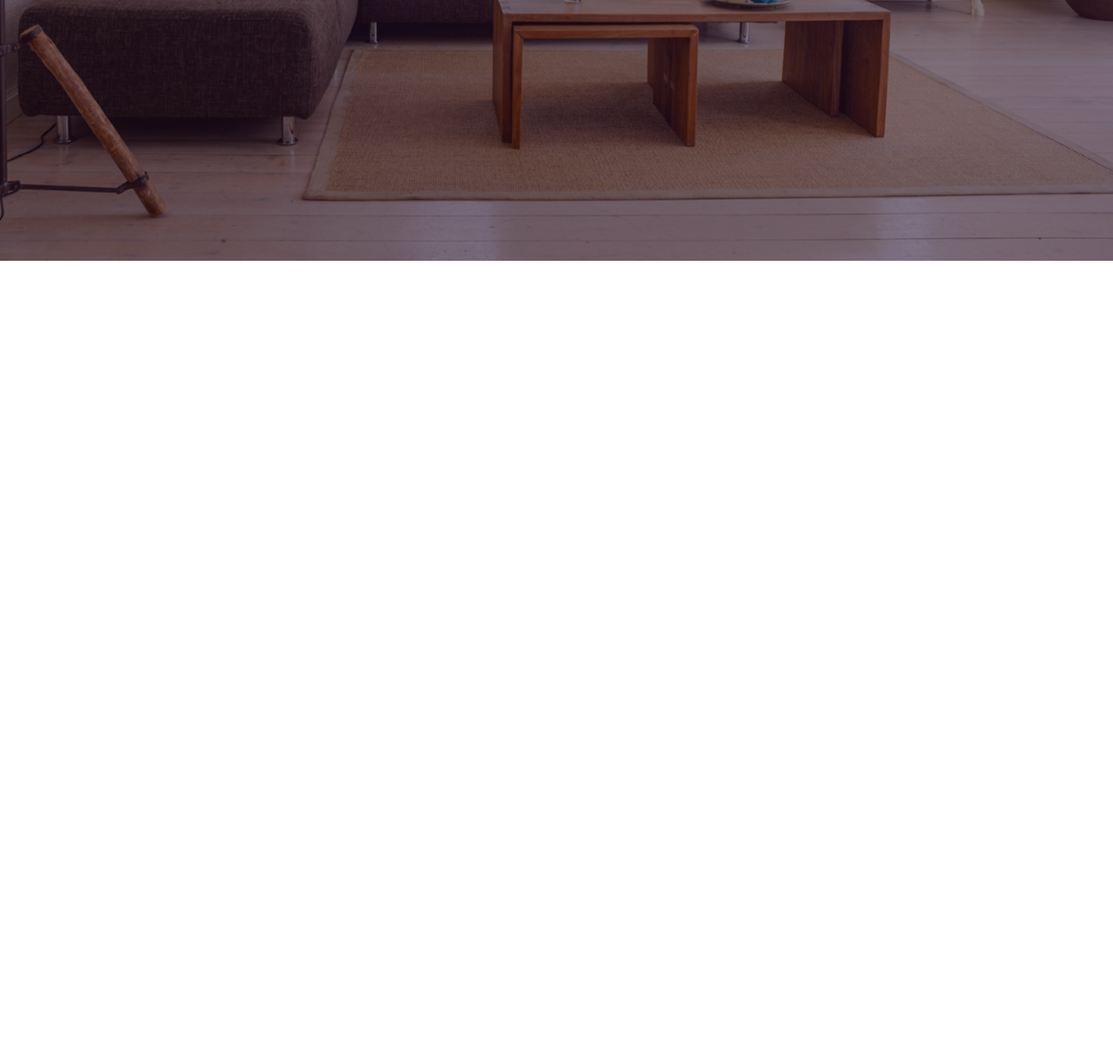
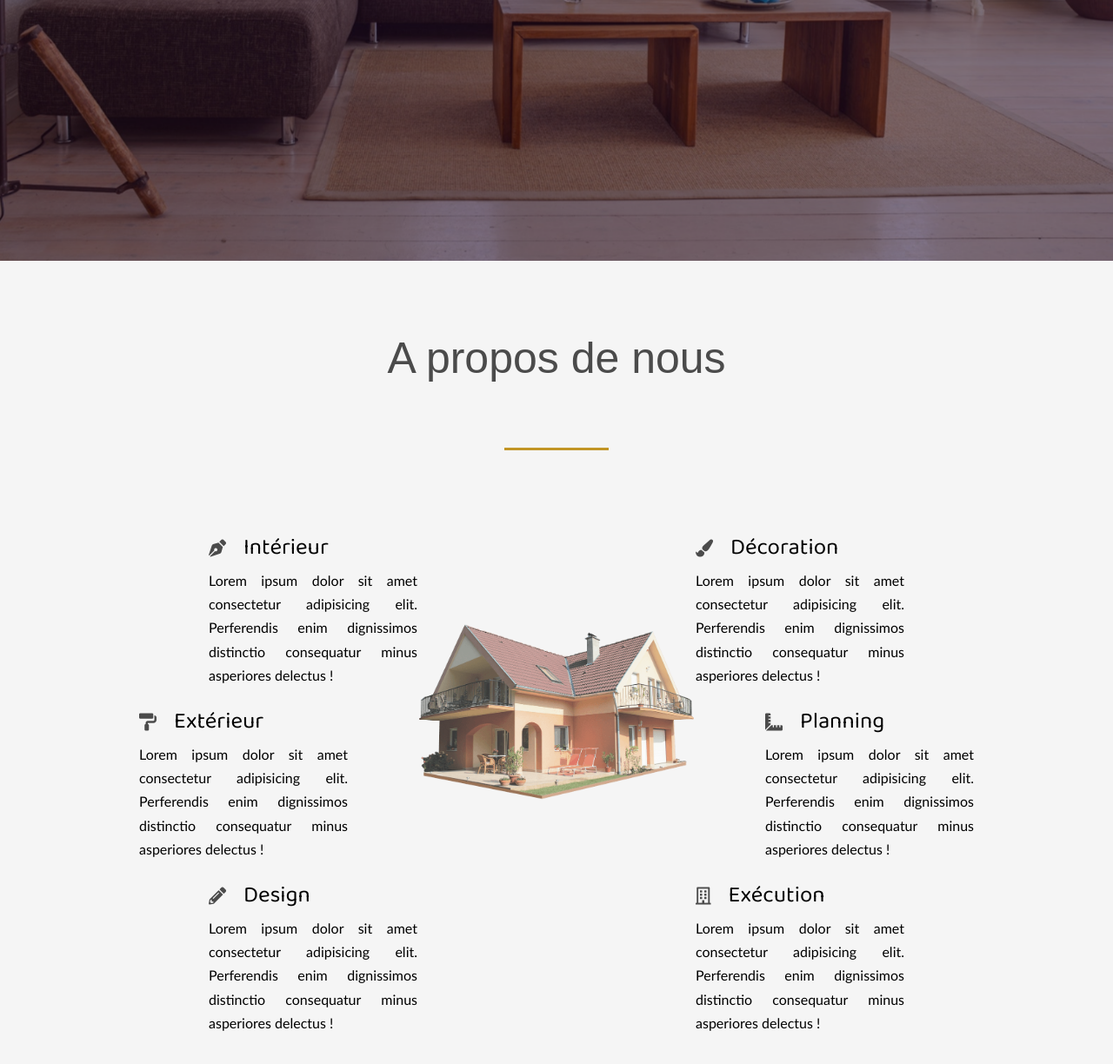
Before and after one commit to DanStX/Architech-design, a plain HTML site: page index.html in a window 1280 px wide. Shown: the part 500-1724 px from the top of the page at 87% size. Before the commit the page ends 800 px from the top, so only its background shows below. Drawn offline with Linux system fonts and the light colour scheme; a web font is replaced by a local one.

Commit message:
a propos fait

```diff
--- a/Assets/css/scss/abstracts/_variables.scss
+++ b/Assets/css/scss/abstracts/_variables.scss
@@ -5,8 +5,10 @@ $white: #fff;
 $black: rgba(0, 0, 0, 0.8);
 $bgc: #c29525;
 $red: red;
+$grey: #4b4b4b;
 $zero: 0;
 $text-color: #555;
+$creme: #f5f5f5;
 
 // $color-text: #;
 // $color-text-alt : #;
@@ -31,6 +33,8 @@ $breakpoint-large: 1000px;
 // Font family
 $Roboto: 'Roboto', sans-serif;
 $Baloo: "Baloo Da 2", serif, sans-serif;
+$Gill: 'Gill Sans', 'Gill Sans MT', Calibri, 'Trebuchet MS', sans-serif;
+$section-header__title: "Muli", serif;
 $big-title: 5rem;
 $animation: moveBanner 1s ;
 // $font-family-title: ;
--- /dev/null
+++ b/Assets/css/scss/components/_about-us-img-wrapper.scss
@@ -0,0 +1,12 @@
+.about-us-img-wrapper {
+    grid-column: 7 / 11 ;
+    grid-row: 2 / 6;
+    width: 100%;
+
+    &__img {
+
+        width: 100%;
+        object-fit: cover;
+        opacity: 0.8;
+    }
+}
--- /dev/null
+++ b/Assets/css/scss/components/_section-header.scss
@@ -0,0 +1,22 @@
+.section-header {
+    display: flex;
+    flex-direction: column;
+    align-items: center;
+    padding: 7rem 0 10rem 0;
+
+    &__title {
+        font-family: "Muli", sans-serif, serif;
+        font-size: 5rem;
+        font-weight: 300;
+        color: $grey;
+        margin-bottom: 6rem;
+    }
+
+    &__underline {
+        width: 12rem;
+        height: 0.3rem;
+        background-color: $bgc;
+    }
+
+
+}
--- /dev/null
+++ b/Assets/css/scss/components/_services.scss
@@ -0,0 +1,70 @@
+.services {
+    width: 100%;
+    height: 100%;
+    display: grid;
+    grid-template-columns: repeat(16, 1fr);
+    grid-template-rows: repeat(6, 6rem);
+    grid-row-gap: 4rem;
+
+}
+
+.service {
+    width: 100%;
+    margin-bottom: 2rem;
+
+    &:nth-child(1) {
+        grid-column: 4 / 7;
+        grid-row: 1 / 3;
+    }
+
+    &:nth-child(2) {
+        grid-column: 3 / 6;
+        grid-row: 3 / 5;
+    }
+
+    &:nth-child(3) {
+        grid-column: 4 / 7;
+        grid-row: 5 / -1;
+    }
+
+    &:nth-child(4) {
+        grid-column: 11 / 14;
+        grid-row: 1 / 3;
+    }
+
+    &:nth-child(5) {
+        grid-column: 12 / 15;
+        grid-row: 3 / 5;
+    }
+
+    &:nth-child(6) {
+        grid-column: 11 / 14;
+        grid-row: 5 / -1;
+    }
+}
+
+.service-header {
+    display: flex;
+    align-items: center;
+    margin-bottom: 1rem;
+
+    &__icon {
+        font-size: 2rem;
+        color: $grey;
+        margin-right: 2rem;
+    }
+
+    &__title {
+        font-family: $Baloo;
+        font-size: 2.6rem;
+        line-height: 2.6rem;
+        font-weight: 400;
+    }
+
+    &__para {
+        font-family: $Gill;
+        font-size: 1.6rem;
+        // letter-spacing: 1;
+        text-align: justify;
+    }
+}
--- /dev/null
+++ b/Assets/css/scss/layout/_about.scss
@@ -0,0 +1,5 @@
+.about {
+    width: 100%;
+    background-color: $creme;
+    padding-bottom: 15rem;
+}
--- a/Assets/css/style.scss
+++ b/Assets/css/style.scss
@@ -20,8 +20,8 @@
     './scss/layout/header',
     './scss/layout/main',
     './scss/layout/sidebar',
+    './scss/layout/about',
     './scss/layout/footer';
-    // './scss/layout/navbar';
 
 @import
     './scss/components/banner',
@@ -29,7 +29,12 @@
     './scss/components/burger-menu',
     './scss/components/img-wrapper',
     './scss/components/menu',
-    './scss/components/social-media';
+    './scss/components/social-media',
+    './scss/components/section-header',
+    './scss/components/services',
+    './scss/components/about-us-img-wrapper'
+
+    ;
 // @import
     // './scss/pages/home',
     // './scss/pages/home',
--- a/index.html
+++ b/index.html
@@ -65,8 +65,83 @@
             <a href="#" class="social-media__link">
               <i class="fab fa-twitter social-media__link-icon"></i>
             </a>
+          </div>
+        </section>
 
+        <div class="about">
+          <div class="section-header">
+            <h1 class="section-header__title">A propos de nous</h1>
+            <div class="section-header__underline"></div>
           </div>
+
+          <div class="services">
+            <div class="service">
+              <div class="service-header">
+                <i class="fas fa-pen-nib service-header__icon"></i>
+                <h3 class="service-header__title">Intérieur</h3>
+              </div>
+              <p class="service-header__para">
+                Lorem ipsum dolor sit amet consectetur adipisicing elit. Perferendis enim dignissimos distinctio consequatur minus asperiores delectus !
+              </p>
+            </div>
+
+
+
+            <div class="service">
+              <div class="service-header">
+                <i class="fas fa-paint-roller service-header__icon"></i>
+                <h3 class="service-header__title">Extérieur</h3>
+              </div>
+              <p class="service-header__para">
+                Lorem ipsum dolor sit amet consectetur adipisicing elit. Perferendis enim dignissimos distinctio consequatur minus asperiores delectus !
+              </p>
+            </div>
+
+
+            <div class="service">
+              <div class="service-header">
+                <i class="fas fa-pencil-alt service-header__icon"></i>
+                <h3 class="service-header__title">Design</h3>
+              </div>
+              <p class="service-header__para">
+                Lorem ipsum dolor sit amet consectetur adipisicing elit. Perferendis enim dignissimos distinctio consequatur minus asperiores delectus !
+              </p>
+            </div>
+
+            <div class="service">
+              <div class="service-header">
+                <i class="fas fa-paint-brush service-header__icon"></i>
+                <h3 class="service-header__title">Décoration</h3>
+              </div>
+              <p class="service-header__para">
+                Lorem ipsum dolor sit amet consectetur adipisicing elit. Perferendis enim dignissimos distinctio consequatur minus asperiores delectus !
+              </p>
+            </div>
+
+            <div class="service">
+              <div class="service-header">
+                <i class="fas fa-ruler-combined service-header__icon"></i>
+                <h3 class="service-header__title">Planning</h3>
+              </div>
+              <p class="service-header__para">
+                Lorem ipsum dolor sit amet consectetur adipisicing elit. Perferendis enim dignissimos distinctio consequatur minus asperiores delectus !
+              </p>
+            </div>
+
+            <div class="service">
+              <div class="service-header">
+                <i class="far fa-building service-header__icon"></i>
+                <h3 class="service-header__title">Exécution</h3>
+              </div>
+              <p class="service-header__para">
+                Lorem ipsum dolor sit amet consectetur adipisicing elit. Perferendis enim dignissimos distinctio consequatur minus asperiores delectus !
+              </p>
+            </div>
+            <div class="about-us-img-wrapper">
+              <img src="./Assets/img/house.png" alt="photo" class="about-us-img-wrapper__img">
+            </div>
+          </div>
+
         </section>
 
     </div>
```
Also changed, not shown: Assets/css/style.css, 1 other file.
